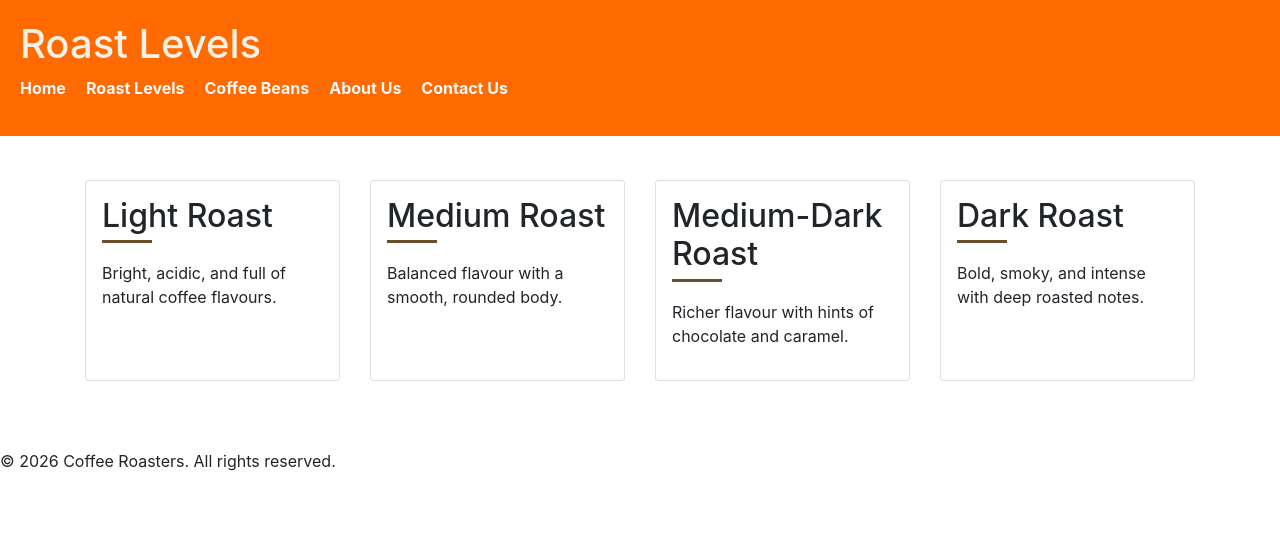
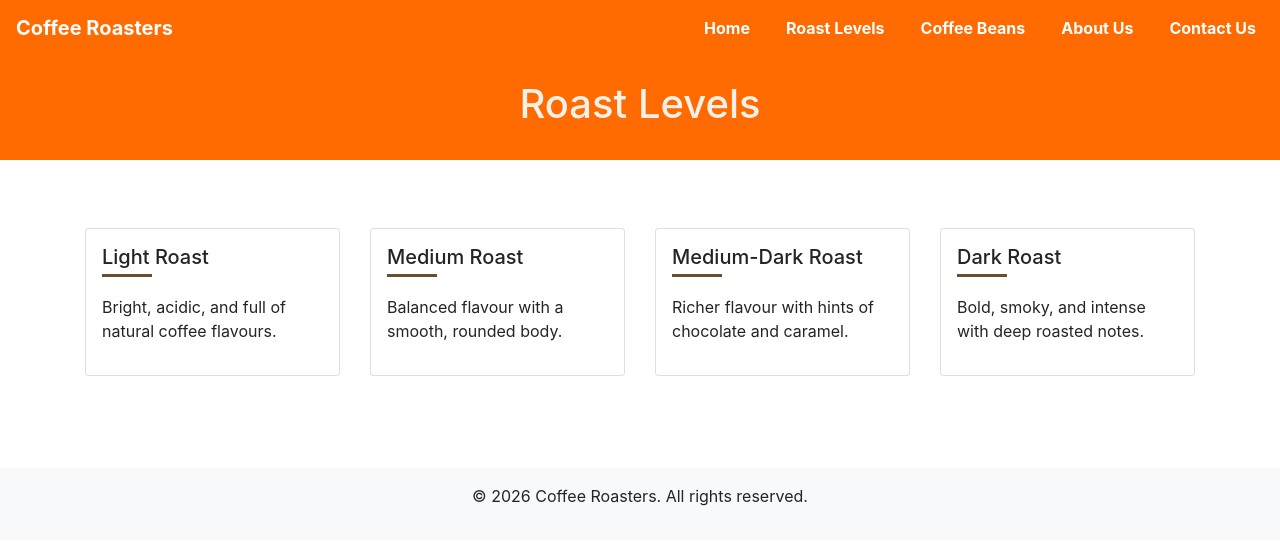
Before and after one commit to MartinEverett23/Adding-Style-With-BootStrap, a plain HTML site: page roast.html in a window 1280 px wide. Drawn offline with nearby package versions, Linux system fonts and the light colour scheme.

Commit message:
changes to roast

```diff
--- a/roast.html
+++ b/roast.html
@@ -4,52 +4,84 @@
 <head>
     <meta charset="UTF-8">
     <title>Coffee Roasters - Roast Levels</title>
+
     <link rel="stylesheet" href="style.css">
-    <link href="https://stackpath.bootstrapcdn.com/bootstrap/4.5.2/css/bootstrap.min.css" rel="stylesheet" />
+
+    <link
+      href="https://stackpath.bootstrapcdn.com/bootstrap/4.5.2/css/bootstrap.min.css"
+      rel="stylesheet"
+    />
+
     <script src="https://stackpath.bootstrapcdn.com/bootstrap/4.5.2/js/bootstrap.min.js"></script>
+
 </head>
 <body>
 
-<header>
+<nav class="navbar navbar-expand-lg navbar-light" style="background: #ff6b00;">
+  <a class="navbar-brand text-white" href="#">Coffee Roasters</a>
+
+  <button class="navbar-toggler" type="button" data-toggle="collapse" data-target="#navbarNav">
+    <span class="navbar-toggler-icon"></span>
+  </button>
+
+  <div class="collapse navbar-collapse" id="navbarNav">
+    <ul class="navbar-nav ml-auto">
+
+      <li class="nav-item">
+        <a class="nav-link text-white" href="index.html">Home</a>
+      </li>
+
+      <li class="nav-item active">
+        <a class="nav-link text-white" href="roast.html">Roast Levels</a>
+      </li>
+
+      <li class="nav-item">
+        <a class="nav-link text-white" href="beans.html">Coffee Beans</a>
+      </li>
+
+      <li class="nav-item">
+        <a class="nav-link text-white" href="about.html">About Us</a>
+      </li>
+
+      <li class="nav-item">
+        <a class="nav-link text-white" href="contactus.html">Contact Us</a>
+      </li>
+
+    </ul>
+  </div>
+</nav>
+
+<header class="text-center py-4" style="background: #ff6b00; color: var(--main-bg);">
     <h1>Roast Levels</h1>
-    <nav>
-        <ul>
-            <li><a href="index.html">Home</a></li>
-            <li><a href="roast.html">Roast Levels</a></li>
-            <li><a href="beans.html">Coffee Beans</a></li>
-            <li><a href="about.html">About Us</a></li>
-            <li><a href="contactus.html">Contact Us</a></li>
-        </ul>
-    </nav>
 </header>
 
-<div class="container my-4">
+<div class="container my-5">
   <div class="row">
 
-        <div class="col-12 col-md-6 col-lg-3 mb-4">
+    <div class="col-md-6 col-lg-3 mb-4">
       <div class="card p-3 h-100">
-                <h2>Light Roast</h2>
+        <h2 class="h5">Light Roast</h2>
         <p>Bright, acidic, and full of natural coffee flavours.</p>
       </div>
     </div>
 
-        <div class="col-12 col-md-6 col-lg-3 mb-4">
+    <div class="col-md-6 col-lg-3 mb-4">
       <div class="card p-3 h-100">
-                <h2>Medium Roast</h2>
+        <h2 class="h5">Medium Roast</h2>
         <p>Balanced flavour with a smooth, rounded body.</p>
       </div>
     </div>
 
-        <div class="col-12 col-md-6 col-lg-3 mb-4">
+    <div class="col-md-6 col-lg-3 mb-4">
       <div class="card p-3 h-100">
-                <h2>Medium-Dark Roast</h2>
+        <h2 class="h5">Medium-Dark Roast</h2>
         <p>Richer flavour with hints of chocolate and caramel.</p>
       </div>
     </div>
 
-        <div class="col-12 col-md-6 col-lg-3 mb-4">
+    <div class="col-md-6 col-lg-3 mb-4">
       <div class="card p-3 h-100">
-                <h2>Dark Roast</h2>
+        <h2 class="h5">Dark Roast</h2>
         <p>Bold, smoky, and intense with deep roasted notes.</p>
       </div>
     </div>
@@ -57,7 +89,7 @@
   </div>
 </div>
 
-<footer>
+<footer class="text-center py-3 bg-light">
   <p>&copy; 2026 Coffee Roasters. All rights reserved.</p>
 </footer>
 
```
Lines whose indentation alone changed are shown as unchanged.
